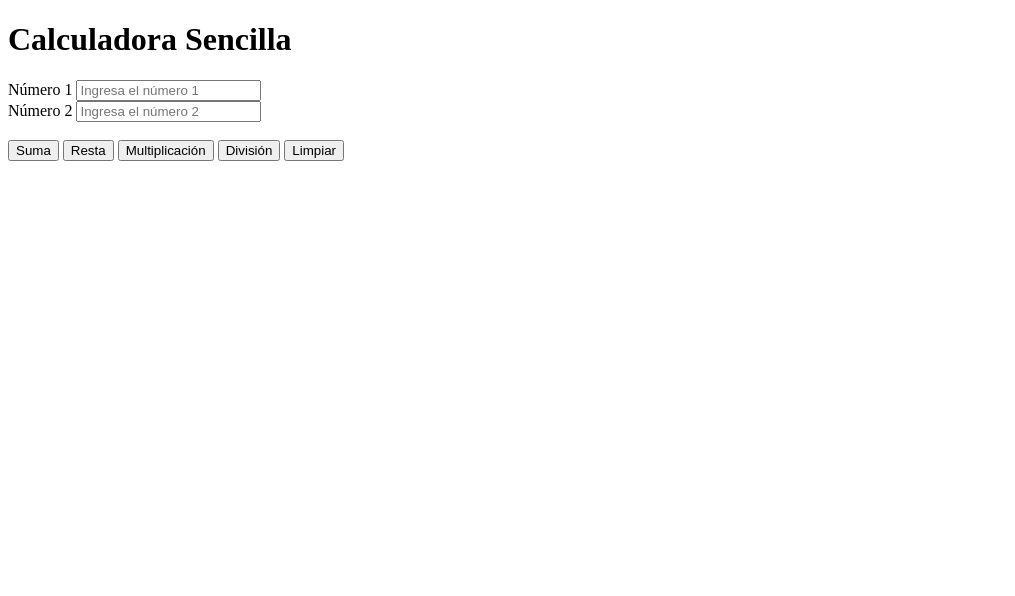
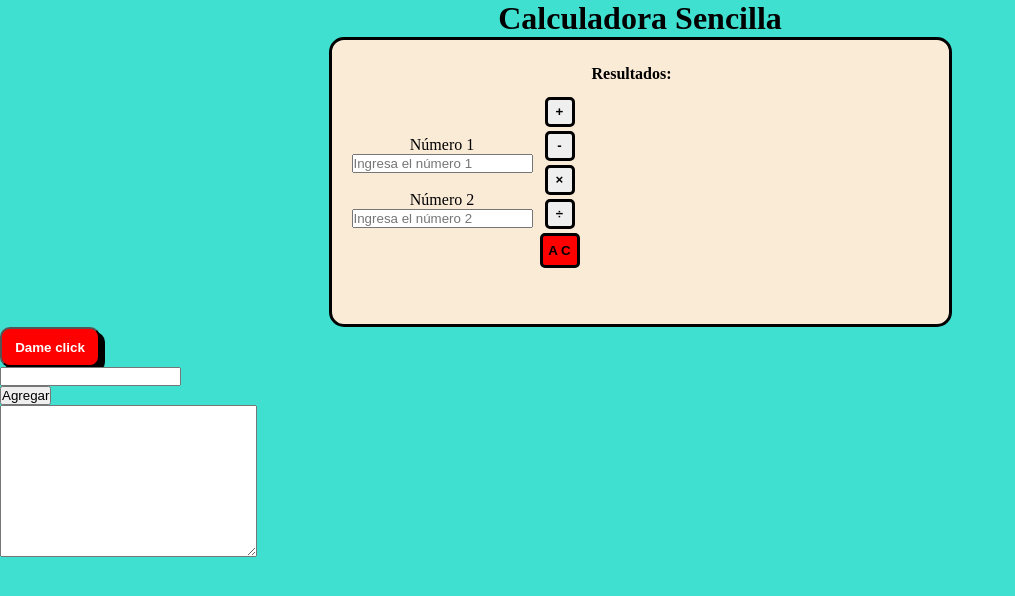
Before and after one commit to 20JorgeCardenas05/calculadora_JS, a plain HTML site: page index.html in a window 1280 px wide. Shown: the whole page, without its empty margins (0-1015 px from the left). Drawn offline with Linux system fonts and the light colour scheme.

Commit message:
Secon commit

```diff
--- a/app.js
+++ b/app.js
@@ -70,4 +70,81 @@ function dividir() {
 
 function borrar() {
     document.getElementById("formulario").reset();
+    sumaa.innerHTML = "";
+    restaa.innerHTML = "";
+    multii.innerHTML = "";
+    divv.innerHTML = "";
 }
+
+const boton = document.querySelector(".botonclick");
+function color() {
+    boton.classList.toggle('negativo');
+    console.log("Diste click en el botón.");
+}
+
+boton.addEventListener("click", color);
+
+boton.addEventListener("mouseover", () => {
+    console.log("Estoy encima del botón.");
+});
+boton.addEventListener("mouseout", () => console.log("Estoy fuera del botón."));
+
+window.addEventListener('keydown', (e) => {
+    console.log("Pulsó una tecla.");
+    console.log(String.fromCharCode(e.keyCode));
+});
+window.addEventListener('keypress', (e) => {
+    console.log("Presionó una tecla.");
+    console.log(String.fromCharCode(e.keyCode));
+});
+window.addEventListener('keyup', (e) => {
+    console.log("Dejó de presionar una tecla.");
+    console.log(String.fromCharCode(e.keyCode));
+});
+window.addEventListener('load', () => {
+    console.log("Terminé de cargar la página.");
+});
+
+const agregar = document.getElementById("agregar");
+
+agregar.addEventListener("click", () => {
+    let texto = document.getElementById("texto").value;
+    areatexto.innerHTML += texto;
+    document.getElementById("textoo").reset();
+});
+
+const su = document.getElementById("su");
+const re = document.getElementById("re");
+const mu = document.getElementById("mu");
+const di = document.getElementById("di");
+
+su.addEventListener('mouseover', () => {
+    su.classList.add("ver");
+});
+su.addEventListener('mouseout', () => {
+    su.classList.remove("ver");
+});
+re.addEventListener('mouseover', () => {
+    re.classList.add("ver");
+});
+re.addEventListener('mouseout', () => {
+    re.classList.remove("ver");
+});
+mu.addEventListener('mouseover', () => {
+    mu.classList.add("ver");
+});
+mu.addEventListener('mouseout', () => {
+    mu.classList.remove("ver");
+});
+di.addEventListener('mouseover', () => {
+    di.classList.add("ver");
+});
+di.addEventListener('mouseout', () => {
+    di.classList.remove("ver");
+});
+borrrar.addEventListener('mouseover', () => {
+    borrrar.classList.add("verb");
+});
+borrrar.addEventListener('mouseout', () => {
+    borrrar.classList.remove("verb");
+});
--- /dev/null
+++ b/index.css
@@ -0,0 +1,143 @@
+* {
+    margin: 0;
+    padding: 0;
+}
+body {
+    background-color: turquoise;
+}
+h1 {
+    text-align: center;
+}
+#calculadora {
+    width: 100%;
+    align-items: center;
+    display: flex;
+    justify-content: center;
+}
+
+#calc {
+    width: 587px;
+    height: 254px;
+    background-color: antiquewhite;
+    display: flex;
+    padding: 15px;
+    border-style: solid;
+    border-radius: 15px;
+}
+#formulario {
+    text-align: center;
+    display: flex;
+    flex-direction: column;
+    margin: 5px;
+    justify-content: center;
+    background-color: antiquewhite;
+}
+
+#botones {
+    display: flex;
+    flex-direction: column;
+    align-items: center;
+    justify-content: center;
+    background-color: antiquewhite;
+}
+.ver {
+    width: 30px;
+    height: 30px;
+    border-radius: 5px;
+    font-weight: bold;
+    cursor: pointer;
+    background-color: green;
+    margin: 2px;
+    color: white;
+    border-style: solid;
+}
+#su {
+    width: 30px;
+    height: 30px;
+    border-radius: 5px;
+    border: none;
+    font-weight: bold;
+    cursor: pointer;
+    margin: 2px;
+    border-style: solid;
+}
+
+#re {
+    width: 30px;
+    height: 30px;
+    border-radius: 5px;
+    border: none;
+    font-weight: bold;
+    cursor: pointer;
+    margin: 2px;
+    border-style: solid;
+}
+#mu {
+    width: 30px;
+    height: 30px;
+    border-radius: 5px;
+    border: none;
+    font-weight: bold;
+    cursor: pointer;
+    margin: 2px;
+    border-style: solid;
+}
+#di {
+    width: 30px;
+    height: 30px;
+    border-radius: 5px;
+    border: none;
+    font-weight: bold;
+    cursor: pointer;
+    margin: 2px;
+    border-style: solid;
+}
+#borrrar {
+    width: 40px;
+    height: 35px;
+    border-radius: 5px;
+    border: none;
+    font-weight: bold;
+    background-color: red;
+    cursor: pointer;
+    margin: 2px;
+    border-style: solid;
+}
+
+.verb {
+    color: white;
+    width: 40px;
+    height: 35px;
+    border-radius: 5px;
+    border: none;
+    font-weight: bold;
+    cursor: pointer;
+    margin: 2px;
+    border-style: solid;
+}
+
+#resultados {
+    padding: 10px;
+}
+
+.botonclick {
+    width: 100px;
+    height: 40px;
+    background-color: red;
+    color: white;
+    box-shadow: 5px 5px black;
+    font-weight: bold;
+    border-radius: 10px;
+    cursor: pointer;
+}
+
+.negativo {
+    width: 100px;
+    height: 40px;
+    background-color: green;
+    color: white;
+    box-shadow: 5px 5px black;
+    font-weight: bold;
+    border-radius: 10px;
+    cursor: pointer;
+}
--- a/index.html
+++ b/index.html
@@ -3,32 +3,46 @@
 <head>
     <meta charset="UTF-8">
     <meta name="viewport" content="width=device-width, initial-scale=1.0">
+    <link rel="stylesheet" href="index.css">
     <title>Calculadora Sencilla</title>
 </head>
 <body>
     <h1>Calculadora Sencilla</h1>
-    <form action="" id="formulario" method="get">
-        <label for="n1">Número 1</label>
-        <input name="n1" type="text" placeholder="Ingresa el número 1" id="n1">
+
+    <div id="calculadora">
+        <div id="calc">
+            <form action="" id="formulario" method="get">
+                <label for="n1" id="ln1">Número 1</label>
+                <input name="n1" type="text" placeholder="Ingresa el número 1" id="n1">
+                <br>
+                <label for="n2" id="ln2">Número 2</label>
+                <input name="n2" type="text" placeholder="Ingresa el número 2" id="n2">
+            </form>
+            <div id="botones">
+                <button onclick="sumar()" id="su">+</button>
+                <button onclick="restar()" id="re">-</button>
+                <button onclick="multiplicar()" id="mu">× </button>
+                <button onclick="dividir()" id="di">÷</button>
+                <button type="submit" id="borrrar" onclick="borrar()">A  C</button>
+            </div>
+            <div id="resultados">
+                <h4>Resultados:</h4>
+                <p id="sumaa"></p>
+                <p id="restaa"></p>
+                <p id="multii"></p>
+                <p id="divv" ></p>
+            </div>
+        </div>
+    </div>
+    <button class="botonclick" id="">Dame click</button>
+    <div id="textos">
+        <form action="" id="textoo" method="get">
+            <input type="text" id="texto">
+        </form>
+        <button id="agregar">Agregar</button>
         <br>
-        <label for="n2">Número 2</label>
-        <input name="n2" type="text" placeholder="Ingresa el número 2" id="n2">
-        <br>
-        <br>
-    </form>
-    <button onclick="sumar()">Suma</button>
-    <button onclick="restar()">Resta</button>
-    <button onclick="multiplicar()">Multiplicación</button>
-    <button onclick="dividir()">División</button>
-    <button type="submit" id="borrar" onclick="borrar()">Limpiar</button>
-    <p id="sumaa">
-    </p>
-    <p id="restaa">
-    </p>
-    <p id="multii">
-    </p>
-    <p id="divv" >
-    </p>
+        <textarea name="" id="areatexto" cols="30" rows="10"></textarea>
+    </div>
     <script src="app.js"></script>
 </body>
 </html>
```
